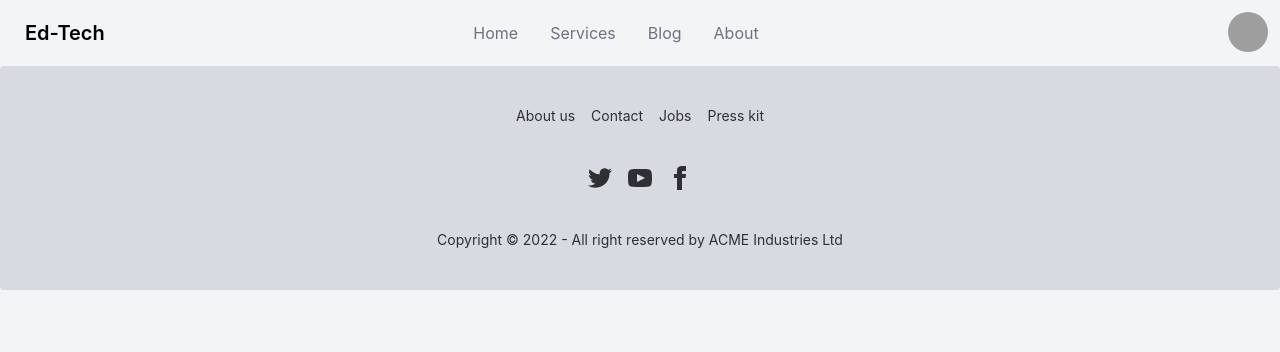
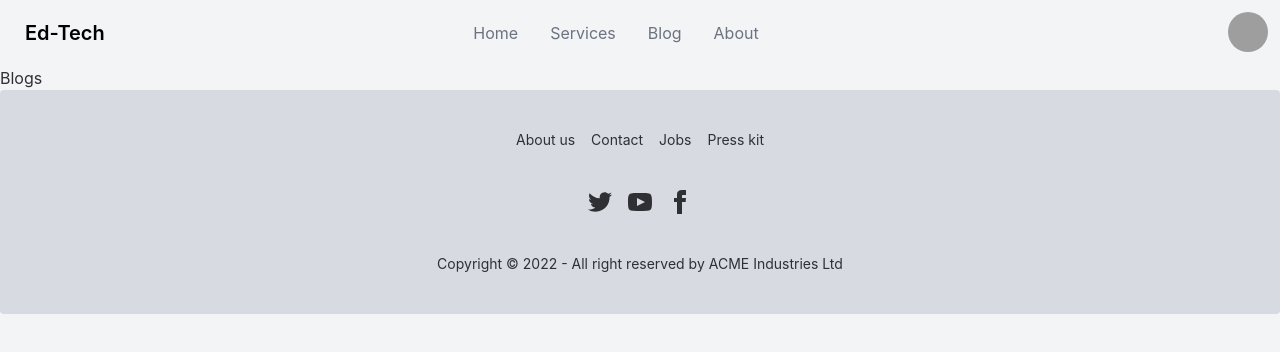
Before and after one commit to Khalidprithy/Ed-Tech_JP1, a React (Create React App) app: page /blogs in a window 1280 px wide. Shown: the top 352 px of the page. Built offline with nearby package versions, Linux system fonts and the light colour scheme; grey boxes are pictures that could not be loaded.

Commit message:
Routes added

```diff
--- a/src/App.js
+++ b/src/App.js
@@ -2,6 +2,9 @@ import Header from "./components/Shared/Header";
 import { Route, Routes } from 'react-router-dom';
 import Footer from "./components/Shared/Footer";
 import Home from "./components/Pages/Home/Home";
+import Services from "./components/Pages/Services";
+import Blogs from "./components/Pages/Blogs";
+import About from "./components/Pages/About";
 
 function App() {
   return (
@@ -9,6 +12,9 @@ function App() {
       <Header></Header>
       <Routes>
         <Route path='/' element={<Home></Home>}></Route>
+        <Route path='/services' element={<Services></Services>}></Route>
+        <Route path='/blogs' element={<Blogs></Blogs>}></Route>
+        <Route path='/about' element={<About></About>}></Route>
       </Routes>
       <Footer></Footer>
     </div>
--- /dev/null
+++ b/src/components/Pages/About.js
@@ -0,0 +1,11 @@
+import React from 'react';
+
+const About = () => {
+    return (
+        <div>
+            <h1>About</h1>
+        </div>
+    );
+};
+
+export default About;
--- /dev/null
+++ b/src/components/Pages/Blogs.js
@@ -0,0 +1,11 @@
+import React from 'react';
+
+const Blogs = () => {
+    return (
+        <div>
+            <h1>Blogs</h1>
+        </div>
+    );
+};
+
+export default Blogs;
--- a/src/components/Shared/Header.js
+++ b/src/components/Shared/Header.js
@@ -5,9 +5,9 @@ const Header = () => {
 
     const menuItems = <>
         <li className='text-primary'><Link to='/'>Home</Link></li>
-        <li className='text-primary'><Link to='/products'>Services</Link></li>
-        <li className='text-primary'><Link to='/client'>Blog</Link></li>
-        <li className='text-primary'><Link to='/review'>About</Link></li>
+        <li className='text-primary'><Link to='/services'>Services</Link></li>
+        <li className='text-primary'><Link to='/blogs'>Blog</Link></li>
+        <li className='text-primary'><Link to='/about'>About</Link></li>
     </>
 
 
```
